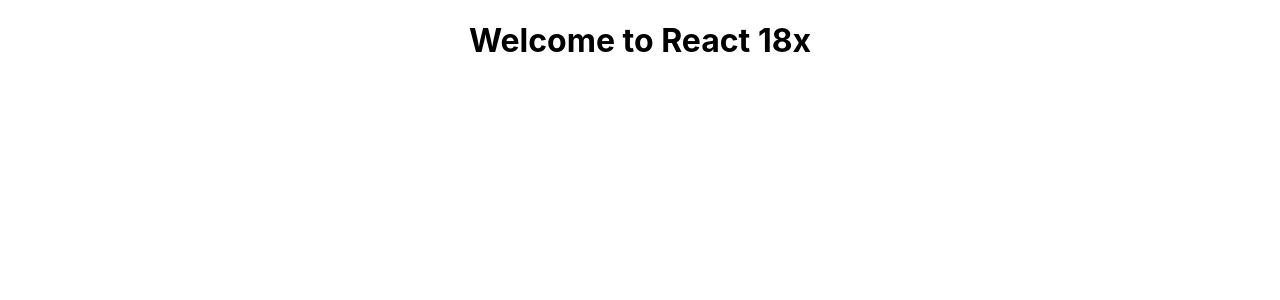
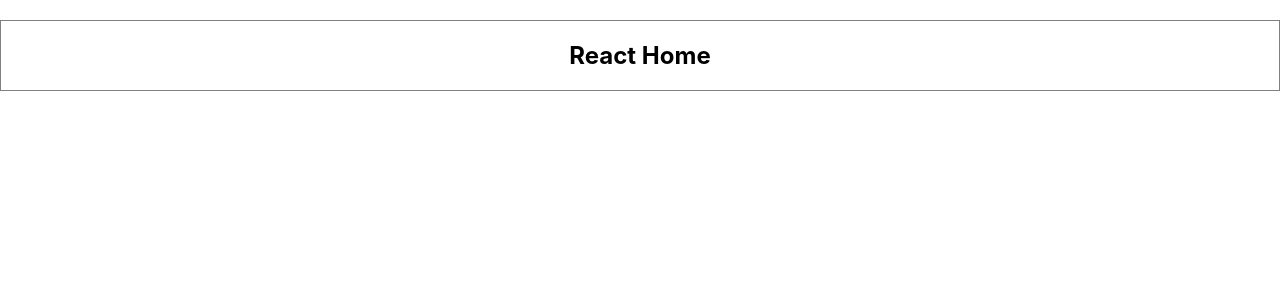
Before and after one commit to sarvjit07/React18x, a React (Create React App) app: page / in a window 1280 px wide. Shown: the top 300 px of the page. Built offline with nearby package versions, Linux system fonts and the light colour scheme.

Commit message:
setup for react18x

```diff
--- a/src/App.js
+++ b/src/App.js
@@ -1,10 +1,12 @@
 import logo from './logo.svg';
 import './App.css';
+import { Login } from './login';
 
 function App() {
   return (
-    <div className="App">
+    <div>
     <h1>Welcome to React 18x</h1>
+    <Login/>
     </div>
   );
 }
--- /dev/null
+++ b/src/components/home/home.css
@@ -0,0 +1,6 @@
+.box{
+    border: 1px solid gray;
+    padding: 20px;
+    text-align: center;
+
+}
--- /dev/null
+++ b/src/components/home/home.jsx
@@ -0,0 +1,8 @@
+import "./home.css"
+export function Home() {
+  return (
+    <div>
+      <h2 className="box">React Home</h2>
+    </div>
+  );
+}
--- a/src/index.js
+++ b/src/index.js
@@ -3,11 +3,12 @@
 import './index.css';
 import App from './App';
 import reportWebVitals from './reportWebVitals';
+import { Home } from './components/home/home';
 
 const root = ReactDOM.createRoot(document.getElementById('root'));
 root.render(
   <React.StrictMode>
-    <App />
+    <Home />
   </React.StrictMode>
 );
 
--- /dev/null
+++ b/src/login.js
@@ -0,0 +1,18 @@
+export function Login() {
+  return (
+    <div>
+     <h3>User Login</h3>
+      <dl>
+        <dt>User Name</dt>
+        <dd>
+          <input type="text" />
+        </dd>
+        <dt>Password</dt>
+        <dd>
+          <input type="password" />
+        </dd>
+      </dl>
+      <button>Login</button>
+    </div>
+  );
+}
```
Also changed, not shown: 1 other file (tests, documents, lock files or other folders).
